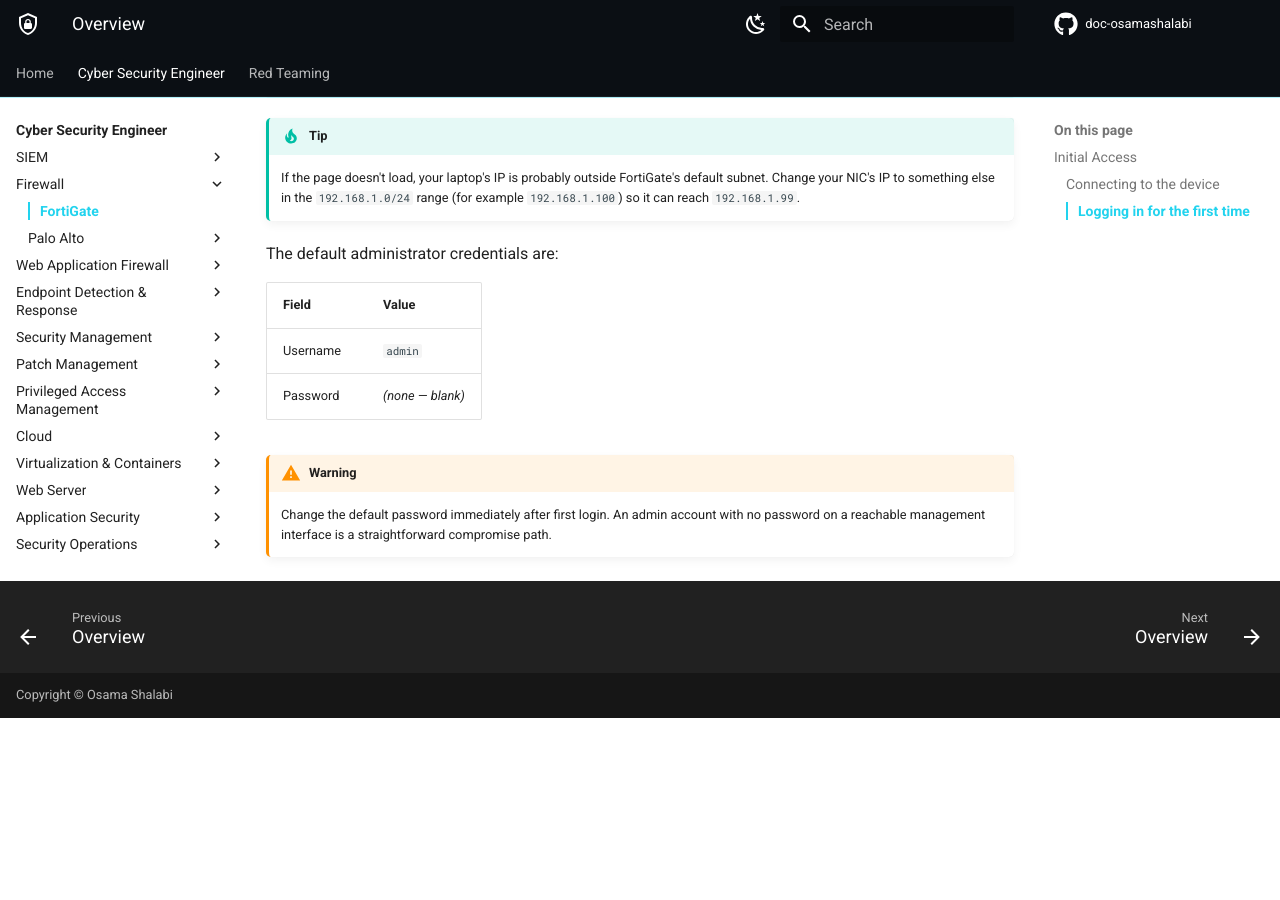
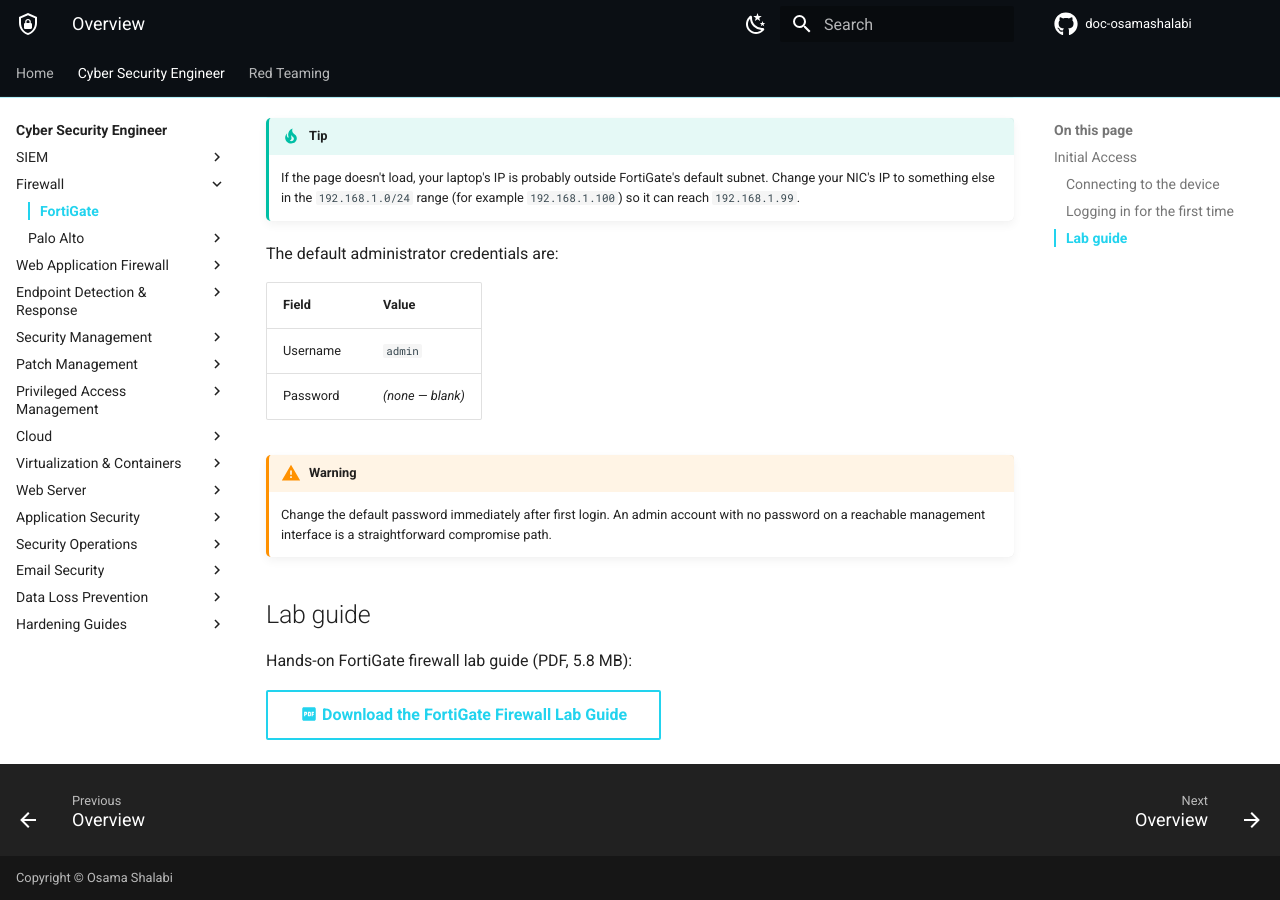
Before and after one commit to osamashalabi432-png/doc-osamashalabi, an MkDocs documentation site: the page built from docs/cyber-security-engineer/firewall/fortigate/index.md, in a window 1280 px wide and 900 px high, scrolled down 911 px. Built offline with MkDocs 1.6.1 and Material for MkDocs 9.7.7, drawn with Linux system fonts in a browser that asks for light colours; comment, search, counter and statistics services are not loaded; before the commit the page ends 1629 px from its top, so only the background shows below that.

Commit message:
Add FortiGate lab guide download link to the FortiGate overview
Co-Authored-By: Claude Sonnet 5 <noreply@anthropic.com>

```diff
--- a/docs/cyber-security-engineer/firewall/fortigate/index.md
+++ b/docs/cyber-security-engineer/firewall/fortigate/index.md
@@ -35,3 +35,9 @@ The default administrator credentials are:
 
 !!! warning
     Change the default password immediately after first login. An admin account with no password on a reachable management interface is a straightforward compromise path.
+
+## Lab guide
+
+Hands-on FortiGate firewall lab guide (PDF, 5.8 MB):
+
+[:material-file-pdf-box: Download the FortiGate Firewall Lab Guide](FortiGate%20Firewall%20Lab%20Guide%20_%20PDF%20_%20Command%20Line%20Interface%20_%20Transport%20Layer%20Security.pdf){ .md-button download }
```
